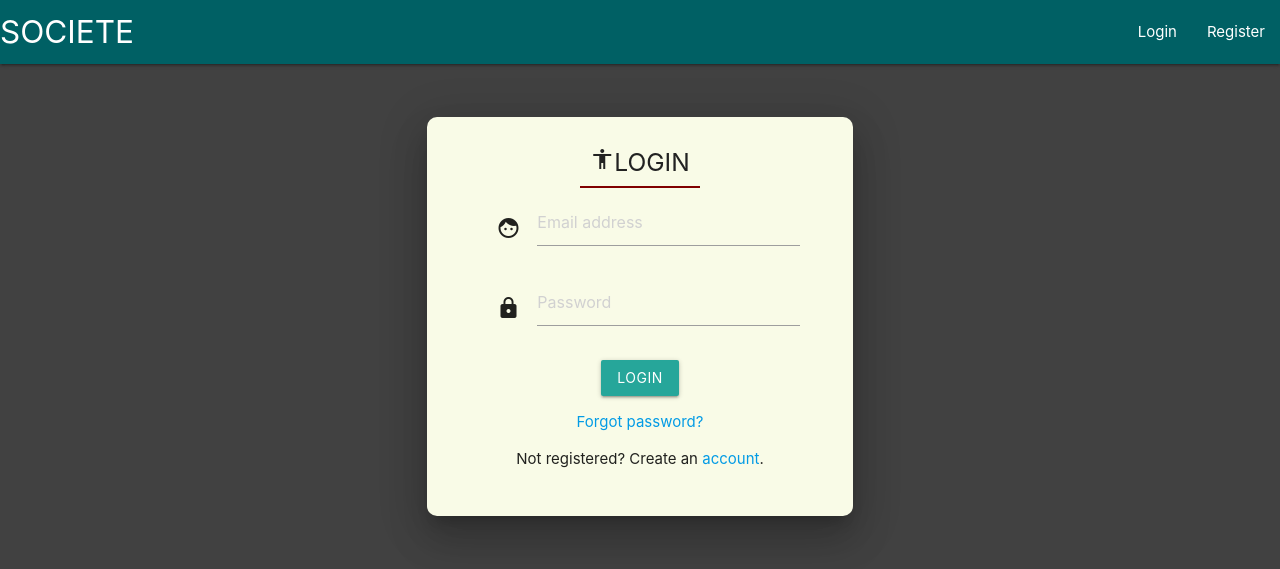
After one commit to kumarprafful/societe, a Django app: page /accounts/login/ in a window 1280 px wide. The commit adds this page. Shown: the top 569 px of the page. Run offline with Django 3.2, Linux system fonts and the light colour scheme.

Commit message:
few bugs resolved

```diff
--- a/account/urls.py
+++ b/account/urls.py
@@ -5,7 +5,7 @@ app_name = 'account'
 
 urlpatterns = [
     path('', account_views.index, name='index'),
-    path('register', account_views.user_register, name="user_register"),
-    path('login', account_views.user_login, name="user_login"),
-    path('logout', account_views.user_logout, name="user_logout"),
+    path('register/', account_views.user_register, name="user_register"),
+    path('login/', account_views.user_login, name="user_login"),
+    path('logout/', account_views.user_logout, name="user_logout"),
 ]
--- a/account/views.py
+++ b/account/views.py
@@ -9,12 +9,12 @@ from account.forms import UserForm
 
 # Create your views here.
 def index(request):
-    return render(request, 'account/index.html')
+    return render(request, 'record/index.html')
 
 def user_register(request):
     registered = False
     if request.user.is_authenticated:
-        return HttpResponseRedirect(reverse('index'))
+        return HttpResponseRedirect(reverse('record:index'))
     elif request.method == "POST":
         user_form = UserForm(data=request.POST)
         if user_form.is_valid():
@@ -27,26 +27,26 @@ def user_register(request):
     return render(request, 'registration/user_register.html', {'registered': registered, 'user_form': user_form})
 
 def user_login(request):
-    if request.method == "POST":
-        username = request.POST('email')
-        password = request.POST('password')
+    if request.method == 'POST':
+        username = request.POST['username']
+        password = request.POST['password']
         user = authenticate(username=username, password=password)
         if user is not None:
             if user.is_active:
                 login(request, user)
-                return HttpResponseRedirect(reverse('account::index'))
+                return HttpResponseRedirect(reverse('record:index'))
             else:
-                message.error(request, 'Account not active. Kindly contact ADMIN')
+                messages.error(request, 'Account not active. Kindly contact ADMIN')
         else:
-            message.error(request, "Your email and password didn't matched. Please try again")
+            messages.error(request, "Your email and password didn't matched. Please try again")
             return HttpResponseRedirect(reverse('account:user_login'))
     else:
         if request.user.is_authenticated:
-            return HttpResponseRedirect(reverse('account:imdex'))
+            return HttpResponseRedirect(reverse('record:index'))
         else:
             return render(request, 'registration/login.html', {})
 
 @login_required
 def user_logout(request):
     logout(request)
-    return HttpResponseRedirect(reverse('account:index'))
+    return HttpResponseRedirect(reverse('record:index'))
--- a/record/urls.py
+++ b/record/urls.py
@@ -6,12 +6,12 @@ app_name = 'record'
 
 urlpatterns = [
     path('', record_views.index, name='index'),
-    path('dashboard', record_views.dashboard, name='dashboard'),
-    path('add-society', record_views.addSocietyView, name='add-society'),
-    path('<id>/add-member', record_views.addMemberView, name='add-member'),
-    path('<id>', record_views.society_dash, name='society-dash'),
-    path('<id>/record', record_views.monthly_record, name='monthly-record'),
-    path('<id>/<month>/change', record_views.createMonthlyRecordView, name='change-prev-data'),
+    path('dashboard/', record_views.dashboard, name='dashboard'),
+    path('add-society/', record_views.addSocietyView, name='add-society'),
+    path('<id>/add-member/', record_views.addMemberView, name='add-member'),
+    path('<id>/', record_views.society_dash, name='society-dash'),
+    path('<id>/record/', record_views.monthly_record, name='monthly-record'),
+    path('<id>/<month>/change/', record_views.createMonthlyRecordView, name='change-prev-data'),
 
 
 
--- a/society/urls.py
+++ b/society/urls.py
@@ -18,5 +18,6 @@ from django.urls import path, include
 
 urlpatterns = [
     path('admin/', admin.site.urls),
-    path('', include('record.urls')),
+    path('accounts/', include('account.urls')),
+    path('society/', include('record.urls')),
 ]
--- a/static/css/style.css
+++ b/static/css/style.css
@@ -1,6 +1,8 @@
+select{
+  display: block;
+}
 body{
   background: #414141;
-  color: #fff;
 }
 select{
   display: block;
@@ -11,6 +13,93 @@ select, optgroup, option{
   background: transparent;
   color: #000;
 }
+/* for login alerts */
+.close:not(:disabled):not(.disabled) {
+    cursor: pointer;
+}
+
+.alert-dismissible .close {
+    position: absolute;
+    top: 0;
+    right: 0;
+    padding: .75rem 1.25rem;
+    color: inherit;
+}
+.alert-dismissible .close:hover {
+  color: #000;
+}
+button.close {
+    padding: 0;
+    background-color: transparent;
+    border: 0;
+    -webkit-appearance: none;
+}
+.close {
+    float: right;
+    font-size: 1.5rem;
+    font-weight: 700;
+    line-height: 1;
+    color: #000;
+    text-shadow: 0 1px 0 #fff;
+    opacity: .5;
+}
+.alert-danger{
+  color: #721c24;
+  background-color: #f8d7da;
+  border-color: #f5c6cb;
+}
+.alert-dismissible{
+  padding-right: 4rem;
+}
+.alert{
+  position: relative;
+  padding: .75rem 1.25rem;
+  margin: 2rem 1rem 1rem 1rem;
+  border: 1px solid transparent;
+  border-radius: .25rem;
+}
+
+/* end */
+.ipu_logo{
+  height: 1.5em;
+  margin: .2em;
+}
+.ipu-brand{
+  display: flex;
+}
+.ipu-title-brand{
+  font-size: .2em;
+
+}
+.header{
+  background: #757575;
+  border-radius: 20px;
+}
+
+.card{
+  border-radius: 10px;
+}
+.card-inner{
+  padding: 2em 2em;
+}
+.login{
+  color: #222;
+  border-bottom: 2px solid maroon;
+  display: inline;
+  padding: .4em;
+}
+.tag{
+  color: #fff;
+  text-align: center;
+  border-radius: 10px;
+  width: 70%;
+  margin: 2em auto;
+}
+.input-login{
+  display: flex;
+  margin: 1.5em;
+}
+
 .month-selector{
   width: auto;
 }
--- a/templates/record/base.html
+++ b/templates/generics/base.html
@@ -6,6 +6,8 @@
     {% load staticfiles %}
     <!-- Compiled and minified CSS -->
   <link rel="stylesheet" href="https://cdnjs.cloudflare.com/ajax/libs/materialize/1.0.0/css/materialize.min.css">
+  <link href="https://fonts.googleapis.com/icon?family=Material+Icons" rel="stylesheet">
+
 
   <!-- Compiled and minified JavaScript -->
   <link rel="stylesheet" href="{% static 'css/style.css' %}">
--- /dev/null
+++ b/templates/generics/navbar.html
@@ -0,0 +1,14 @@
+<nav>
+   <div class="nav-wrapper cyan darken-4">
+     <a href="{% url 'record:index' %}" class="brand-logo">SOCIETE</a>
+     <ul id="nav-mobile" class="right hide-on-med-and-down">
+
+       {% if user.is_authenticated %}
+       <li><a href="{% url 'account:user_logout' %}">Logout</a></li>
+       {% else %}
+       <li><a href="{% url 'account:user_login' %}">Login</a></li>
+       <li><a href="{% url 'account:user_register' %}">Register</a></li>
+       {% endif %}
+     </ul>
+   </div>
+ </nav>
--- a/templates/record/add_member.html
+++ b/templates/record/add_member.html
@@ -1,4 +1,4 @@
-{% extends './base.html' %}
+{% extends '../generics/base.html' %}
 
 {% block body %}
 <form class=""  method="post">
--- a/templates/record/add_society.html
+++ b/templates/record/add_society.html
@@ -1,4 +1,4 @@
-{% extends './base.html' %}
+{% extends '../generics/base.html' %}
 
 {% block body %}
 
--- a/templates/record/dashboard.html
+++ b/templates/record/dashboard.html
@@ -1,4 +1,4 @@
-{% extends './base.html' %}
+{% extends '../generics/base.html' %}
 
 {% block body %}
 
--- a/templates/record/index.html
+++ b/templates/record/index.html
@@ -1,4 +1,4 @@
-{% extends './base.html' %}
+{% extends '../generics/base.html' %}
 {% block body %}
 <h1>Manage your society with ease</h1>
 
--- a/templates/record/monthly_record.html
+++ b/templates/record/monthly_record.html
@@ -1,4 +1,4 @@
-{% extends './base.html' %}
+{% extends '../generics/base.html' %}
 
 {% block body %}
 <div>
--- a/templates/record/new_monthly_record.html
+++ b/templates/record/new_monthly_record.html
@@ -1,4 +1,4 @@
-{% extends './base.html' %}
+{% extends '../generics/base.html' %}
 
 {% block body %}
 
--- a/templates/record/society_dash.html
+++ b/templates/record/society_dash.html
@@ -1,4 +1,4 @@
-{% extends './base.html' %}
+{% extends '../generics/base.html' %}
 
 {% block body %}
 {% if members %}
--- /dev/null
+++ b/templates/registration/login.html
@@ -0,0 +1,41 @@
+{% extends '../generics/base.html' %}
+
+{% block body %}
+
+<div class="row">
+        <div class="col s6 offset-s3">
+          <br><br>
+        <div class="card center lime lighten-5 z-depth-5">
+          <div class="card-inner">
+            <h5 class="login"> <i class="material-icons">accessibility</i>LOGIN</h5>
+            {% for message in messages %}
+              <div class="alert {{ message.tags }} alert-dismissible" role="alert">
+                <button type="button" class="close" data-dismiss="alert" aria-label="Close">
+                  <span aria-hidden="true">&times;</span>
+                </button>
+                {{ message }}
+              </div>
+            {% endfor %}
+
+            <form method="POST">
+              {% csrf_token %}
+              <span class="input-login">
+                <i class="material-icons" style="padding:.7em">face</i>
+                <input class="" type="email" name="username" placeholder="Email address" required><br>
+              </span>
+
+              <span class="input-login">
+                <i class="material-icons" style="padding:0.7em">lock</i>
+                <input class="" type="password" name="password" placeholder="Password" required><br>
+              </span>
+              <input type="submit" class="btn" value="Login">
+
+            </form>
+            <p><a href="#">Forgot password?</a></p>
+            <p>Not registered? Create an <a href="{% url 'account:user_register' %}">account</a>.</p>
+          </div>
+  </div>
+  </div>
+</div>
+
+{% endblock %}
```
Also changed, not shown: record/functions.py (+23 -0 lines), record/models.py (+0 -26 lines), record/views.py (+25 -47 lines), templates/record/navbar.html (deleted, +0 -10 lines), templates/registration/user_register.html (added, +34 -0 lines).
